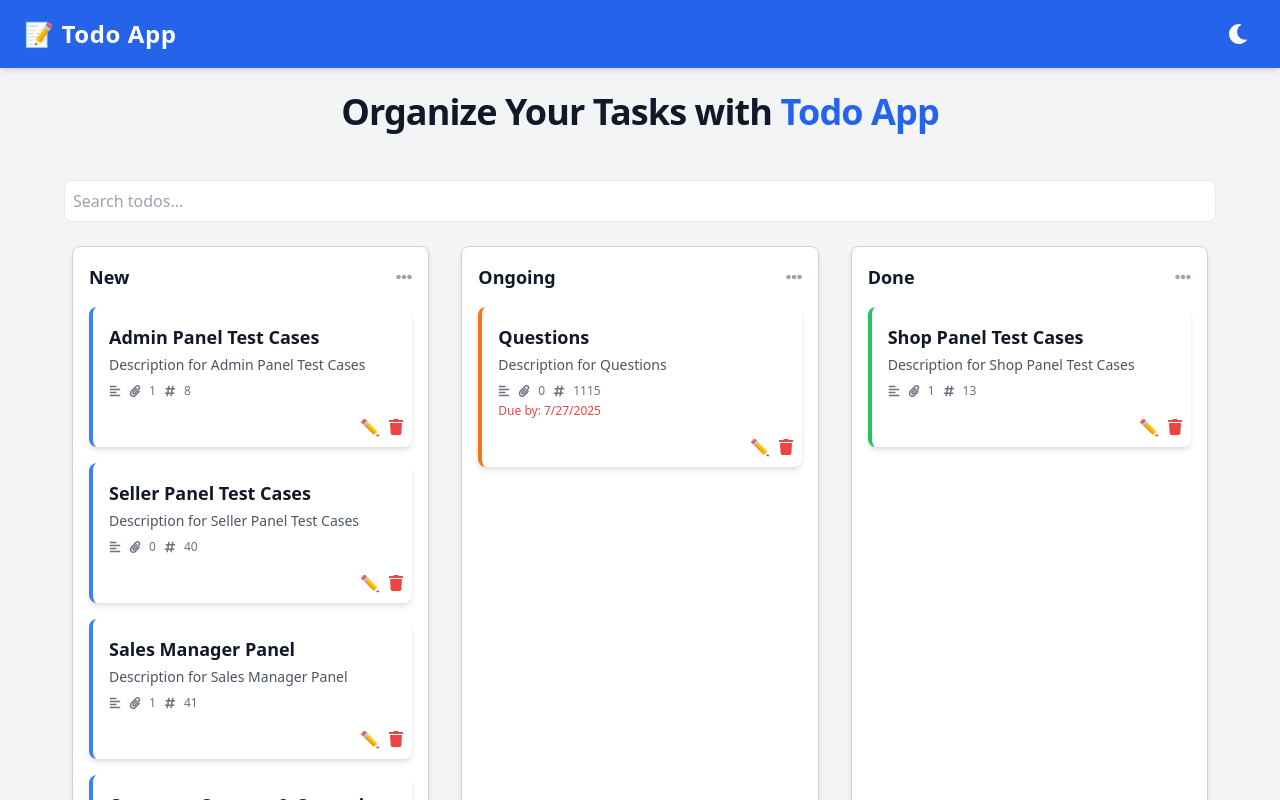
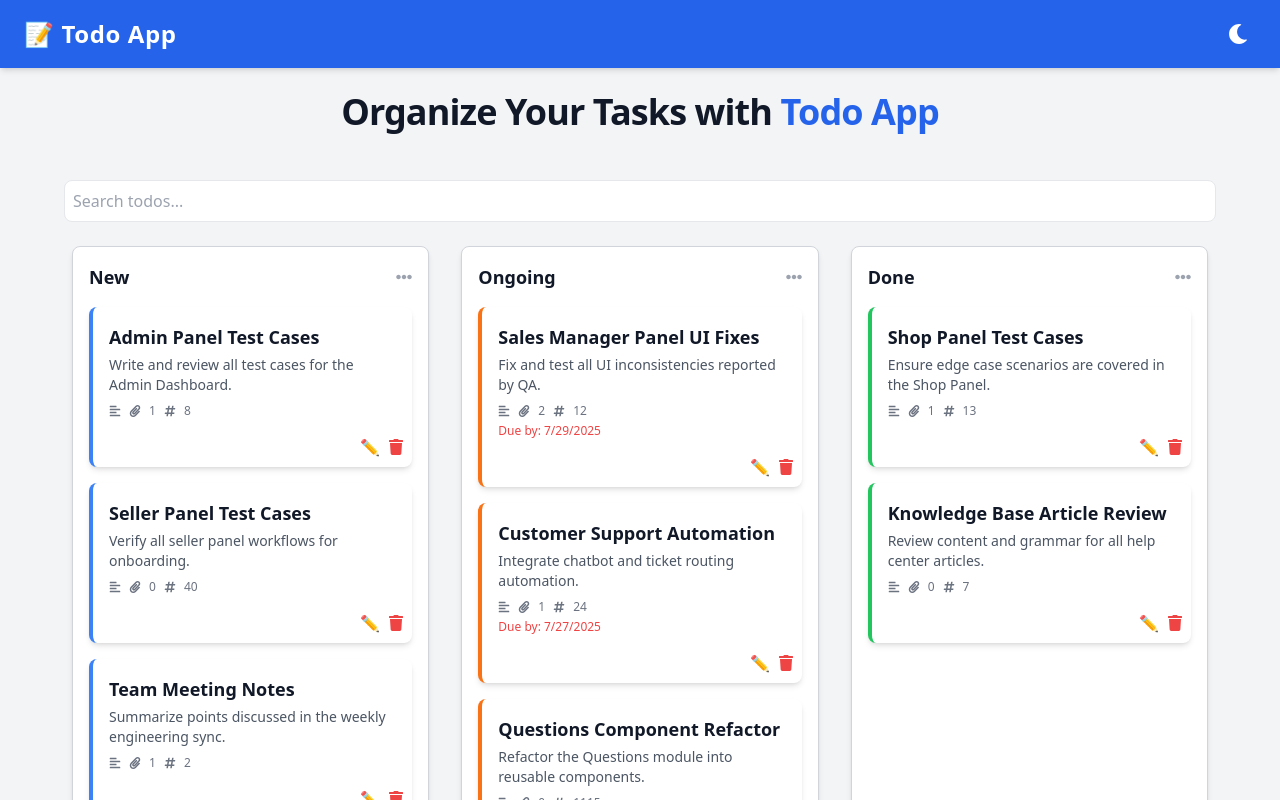
Before and after one commit to HussainShafayet/todo, a React (Create React App) app: page / in a window 1280 px wide. Shown: the top 800 px of the page. Built offline with nearby package versions, Linux system fonts and the light colour scheme.

Commit message:
initial todos update

```diff
--- a/src/data/initialTodos.js
+++ b/src/data/initialTodos.js
@@ -1,10 +1,79 @@
 const initialTodos = [
-  { id: 1, title: "Admin Panel Test Cases", description: "Description for Admin Panel Test Cases", status: 'New', attachments: 1, tags: 8 },
-  { id: 2, title: "Seller Panel Test Cases", description: "Description for Seller Panel Test Cases", status: 'New', attachments: 0, tags: 40 },
-  { id: 3, title: "Sales Manager Panel", description: "Description for Sales Manager Panel", status: 'New', attachments: 1, tags: 41 },
-  { id: 4, title: "Customer Support & Operations", description: "Description for Customer Support & Operations", status: 'New', attachments: 0, tags: 43 },
-  { id: 5, title: "Shop Panel Test Cases", description: "Description for Shop Panel Test Cases", status: 'Done', attachments: 1, tags: 13 },
-  { id: 6, title: "Questions", description: "Description for Questions", status: 'Ongoing', attachments: 0, tags: 1115, dueDate: new Date(Date.now() + 86400000) }
+  {
+    id: 1,
+    title: "Admin Panel Test Cases",
+    description: "Write and review all test cases for the Admin Dashboard.",
+    status: "New",
+    attachments: 1,
+    tags: 8
+  },
+  {
+    id: 2,
+    title: "Seller Panel Test Cases",
+    description: "Verify all seller panel workflows for onboarding.",
+    status: "New",
+    attachments: 0,
+    tags: 40
+  },
+  {
+    id: 3,
+    title: "Sales Manager Panel UI Fixes",
+    description: "Fix and test all UI inconsistencies reported by QA.",
+    status: "Ongoing",
+    attachments: 2,
+    tags: 12,
+    dueDate: new Date(Date.now() + 3 * 86400000) // 3 days from now
+  },
+  {
+    id: 4,
+    title: "Customer Support Automation",
+    description: "Integrate chatbot and ticket routing automation.",
+    status: "Ongoing",
+    attachments: 1,
+    tags: 24,
+    dueDate: new Date(Date.now() + 1 * 86400000) // 1 day from now
+  },
+  {
+    id: 5,
+    title: "Shop Panel Test Cases",
+    description: "Ensure edge case scenarios are covered in the Shop Panel.",
+    status: "Done",
+    attachments: 1,
+    tags: 13
+  },
+  {
+    id: 6,
+    title: "Knowledge Base Article Review",
+    description: "Review content and grammar for all help center articles.",
+    status: "Done",
+    attachments: 0,
+    tags: 7
+  },
+  {
+    id: 7,
+    title: "Questions Component Refactor",
+    description: "Refactor the Questions module into reusable components.",
+    status: "Ongoing",
+    attachments: 0,
+    tags: 1115,
+    dueDate: new Date(Date.now() + 86400000) // 1 day from now
+  },
+  {
+    id: 8,
+    title: "Team Meeting Notes",
+    description: "Summarize points discussed in the weekly engineering sync.",
+    status: "New",
+    attachments: 1,
+    tags: 2
+  },
+  {
+    id: 9,
+    title: "Performance Benchmarking",
+    description: "Run Lighthouse and GTmetrix for performance optimization.",
+    status: "New",
+    attachments: 0,
+    tags: 5
+  }
 ];
 
 export default initialTodos;
```
